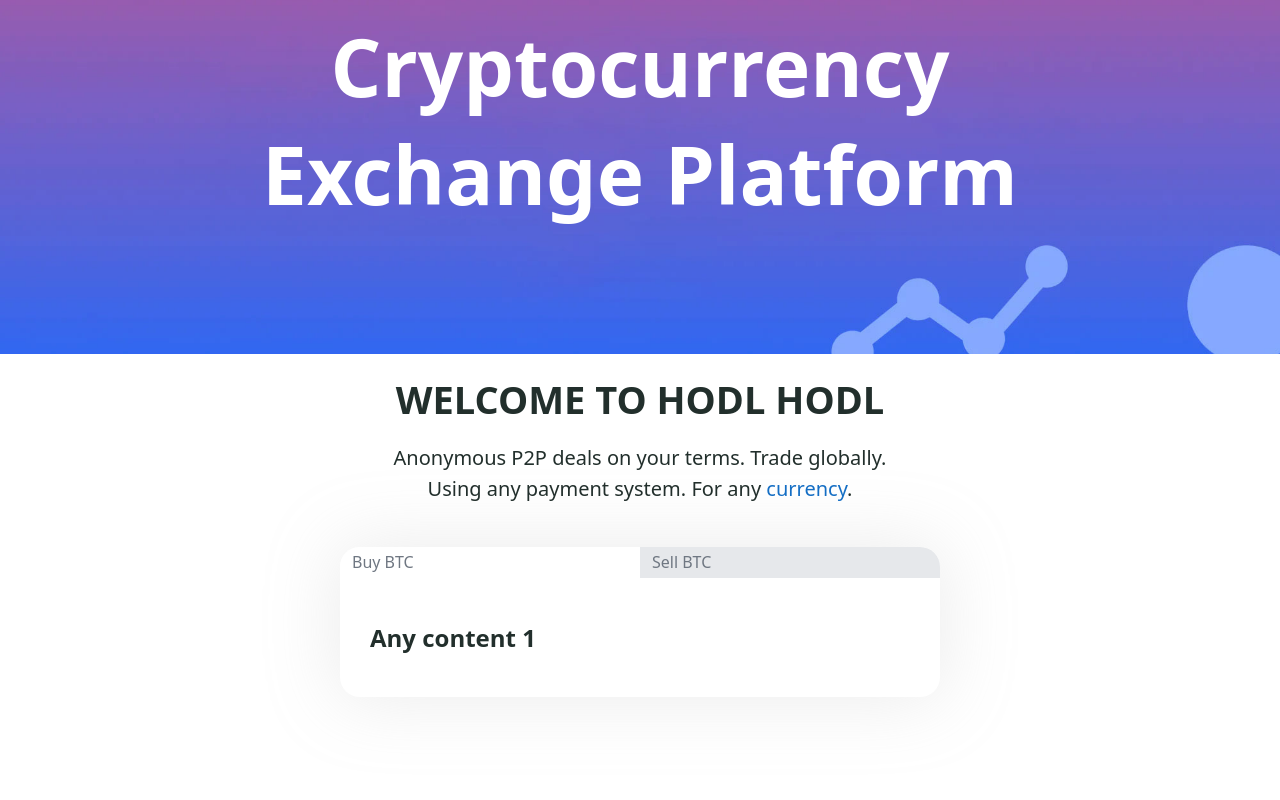
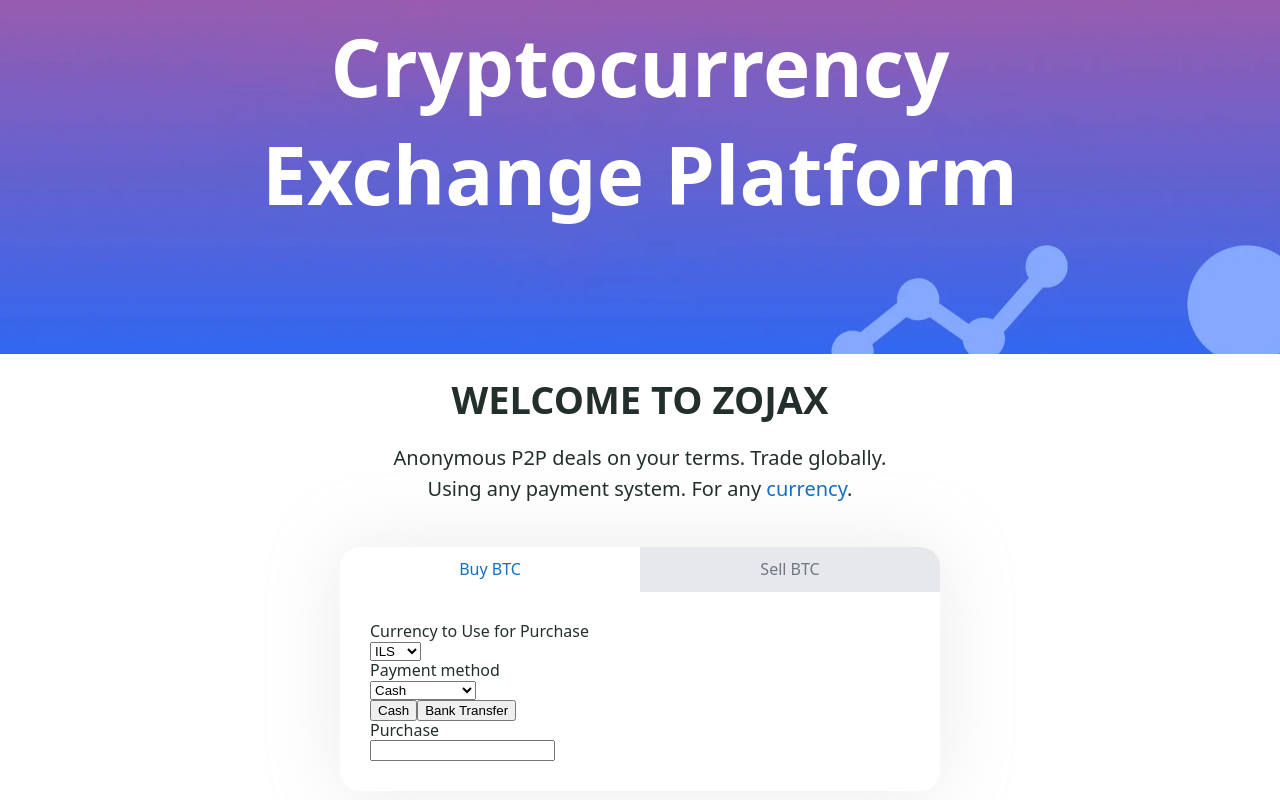
Before and after one commit to alex-tiutiunyk/HODL.zojax.com, a React (Vite) app: page / in a window 1280 px wide. Shown: the part 286-1086 px from the top of the page. Built offline with nearby package versions, Linux system fonts and the light colour scheme.

Commit message:
Add content in Buy BTC tab

```diff
--- a/src/components/CurrencyFilter/CurrencyFilter.jsx
+++ b/src/components/CurrencyFilter/CurrencyFilter.jsx
@@ -13,7 +13,36 @@ const CurrencyFilter = () => {
         </TabList>
 
         <TabPanel>
-          <h2>Any content 1</h2>
+          <div className='form-row inline'>
+            <label htmlFor='currency'>Currency to Use for Purchase</label>
+            <div className='form-row_holder'>
+              <select id='currency'>
+                <option selected>ILS</option>
+                <option>USD</option>
+              </select>
+            </div>
+          </div>
+          <div className='form-row inline'>
+            <label htmlFor='method'>Payment method</label>
+            <div className='form-row_holder'>
+              <select id='method'>
+                <option selected>Cash</option>
+                <option>Bank Transfer</option>
+              </select>
+              <div className='chip-container'>
+                <button className='badge'>Cash</button>
+                <button className='badge'>Bank Transfer</button>
+              </div>
+            </div>
+          </div>
+          <div className='form-row inline'>
+            <label htmlFor='purchase'>Purchase</label>
+            <div className='form-row_holder'>
+              <div className='text-field' value='USD'>
+                <input type='text' id='purchase' />
+              </div>
+            </div>
+          </div>
         </TabPanel>
         <TabPanel>
           <h2>Any content 2</h2>
--- a/src/components/CurrencyFilter/CurrencyFilter.scss
+++ b/src/components/CurrencyFilter/CurrencyFilter.scss
@@ -16,6 +16,9 @@
   transition: all 0.275s;
   background-color: #e6e8eb;
   bottom: 0;
+  padding: 13px 21px;
+  text-align: center;
+  font-weight: 500;
 
   &:after {
     display: none;
@@ -25,6 +28,7 @@
 .react-tabs__tab--selected {
   background: #fff;
   border-radius: 0;
+  color: #146ec4;
 }
 
 .react-tabs__tab:first-child {
--- a/src/components/WelcomeSection/WelcomeSection.jsx
+++ b/src/components/WelcomeSection/WelcomeSection.jsx
@@ -6,7 +6,7 @@ const WelcomeSection = () => {
     <section className='welcome-section'>
       <div className='welcome-section__container'>
         <header className='welcome-section__head'>
-          <h1 className='welcome-section_title'>Welcome to Hodl Hodl</h1>
+          <h1 className='welcome-section_title'>Welcome to Zojax</h1>
           <p>Anonymous P2P deals on your terms. Trade globally.</p>
           <p>
             Using any payment system. For any <a href='#'>currency</a>.
```
